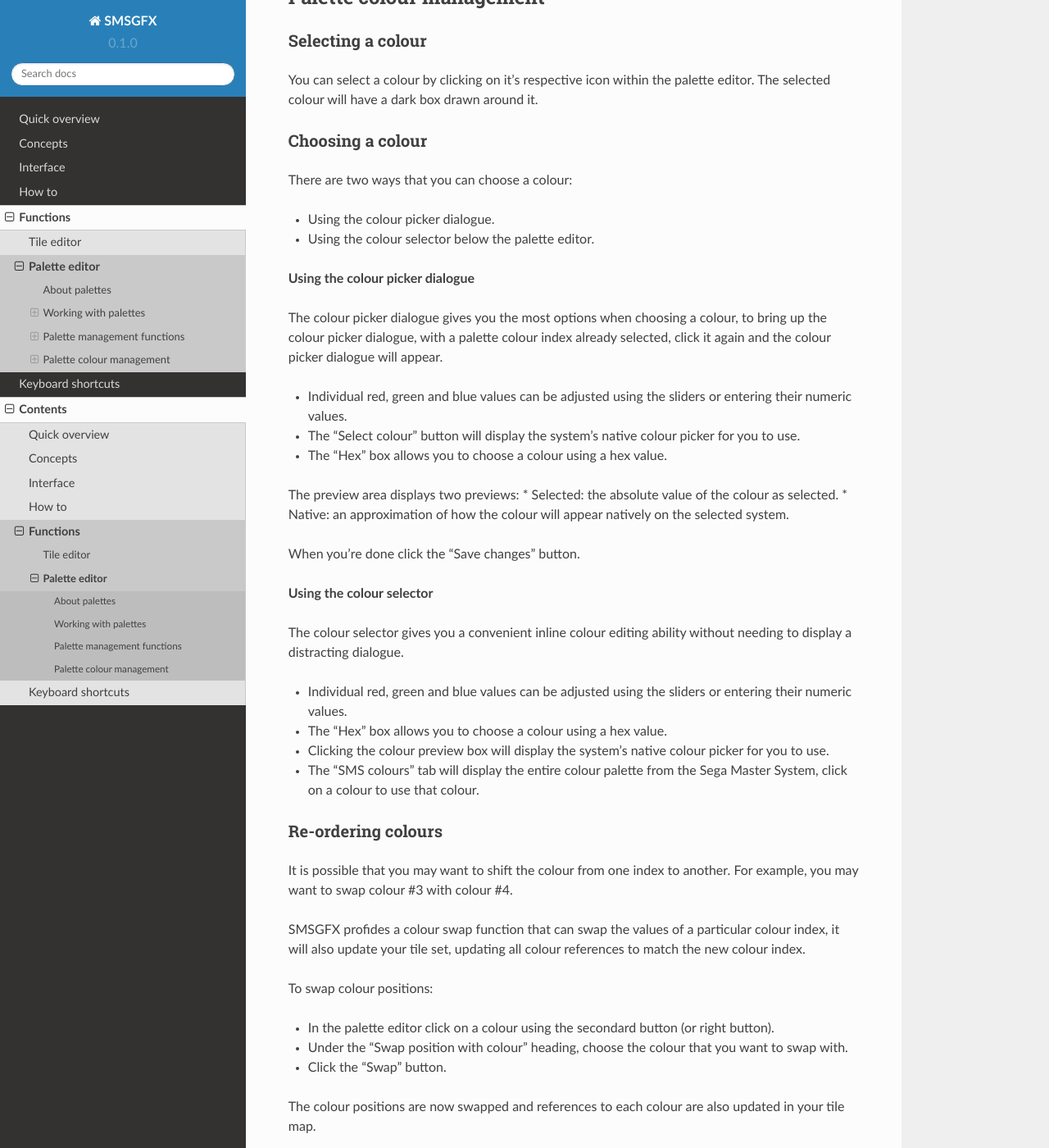
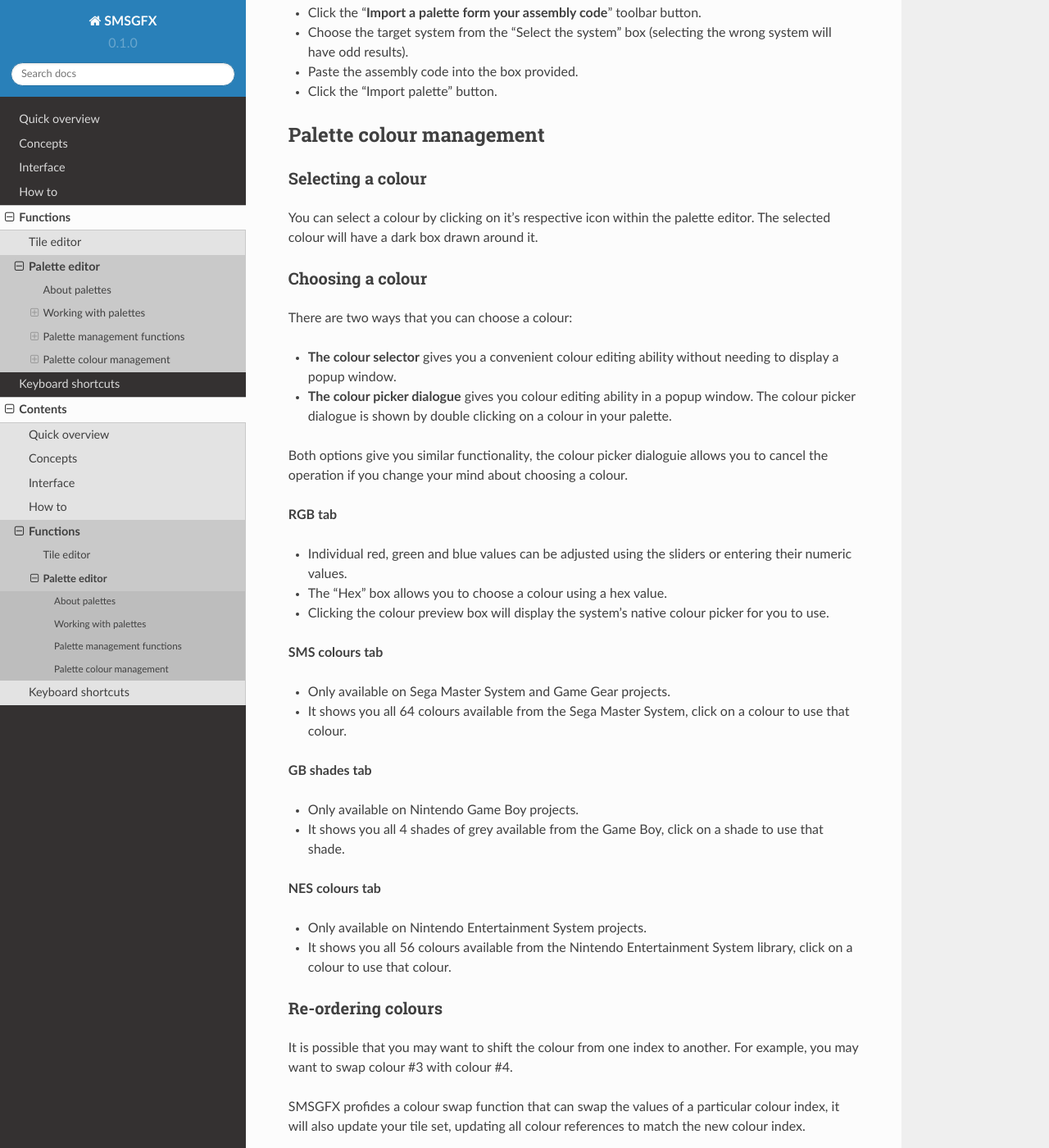
Before and after one commit to NicDoesCode/SMSGFX-docs, a Sphinx documentation site: the page built from docs/source/functions/palette-editor.rst, in a window 1280 px wide and 1400 px high, scrolled down 2881 px. Shown: the whole window at 82% size. Built offline with Sphinx 7.4.7 and the Read the Docs theme 2.0.0, drawn with Linux system fonts in a browser that asks for light colours; some of the changed text lies outside the part shown.

Commit message:
More documentation updates.

```diff
--- a/docs/source/functions/palette-editor.rst
+++ b/docs/source/functions/palette-editor.rst
@@ -3,14 +3,16 @@ Palette editor
 
 About palettes
 --------------
-Palettes are a list of 16 individual colours that may be used to colour the pixels within a tile map.
+Palettes are a list of individual colours that may be used to colour the pixels within a tile.
 
-You define a colour value for each of the 16 colour slots within the palette.
+You define a colour value for each of the allowed colour slots within the palette.
 
 **Palette limitations**
 
 * The Sega Master System gives you a selection or 64 colours in total that you can use (6-bit colour).
 * The Sega Game Gear gives you a selection or 4096 colours in total that you can use (12-bit colour).
+* The Nintendo Entertainment System gives you 56 colours to choose from.
+* The Nintendo Game Boy allows only 4 shades of grey.
 
 
 Working with palettes
@@ -31,11 +33,15 @@ These functions will be expanded on below.
 
 Defining a palette system
 ~~~~~~~~~~~~~~~~~~~~~~~~~
-Because the Sega Master System and Game Gear define their palettes differently you will need to select the system that the palette is designed for.
+Only applies if you're working with a Sega Master System and Game Gear project.
+
+You'll be asked to select the system that the palette is designed for. This is due to the fact that
+the palettes are defined differently in code.
 
 To change the system click on the icon for the desired system in the palette editor.
 
-Changing systems will affect how the palette is exported and also how the colours are displayed in the tile editor.
+Changing systems will affect how the palette is exported and also how the colours are displayed
+in the tile editor.
 
 
 Palette management functions
@@ -45,7 +51,8 @@ Moving between palettes
 ~~~~~~~~~~~~~~~~~~~~~~~
 You can define more than one palette in your project, and at times you would probably want to swap between these different palettes.
 
-To move between palettes click the drop down arror next to the palette's name at the top of the palette editor, and then select the palette that you would like to work with.
+To move between palettes click the drop down arror next to the palette's name at the top of the palette editor, and then select the
+palette that you would like to work with.
 
 Keyboard shortcut: ``Ctrl`` and ``Up`` or ``Down`` arrow.
 
@@ -59,7 +66,10 @@ Keyboard shortcut: ``Ctrl`` + ``Alt`` + ``P``.
 
 Clone a palette
 ~~~~~~~~~~~~~~~
-If you are creating a multi-platform game then you may want to clone a palette. For example, you may create a palette that targets the Master System and then create a Game Gear version.
+You may wish use an existing palette as a template for creating a new palette. This is where the clone palette function is useful.
+
+Another example; if you are creating a Sega Master System and Game Gear project, you wish to create a palette that targets the Master System
+and then clone to create a Game Gear version.
 
 To clone a palette, in the palette editor click the "Clone" button.
 
@@ -70,17 +80,20 @@ If you accidentally remove a palette, the action can be undone by clicking the "
 
 Naming a palette
 ~~~~~~~~~~~~~~~~
-You can assign a friendly name to your palette, this doesn't affect the palette itself, but will cause SMSGFX to automatically generate a code comment with the palette name when you export your project as code.
+You can assign a friendly name to your palette, this doesn't affect the palette itself, but will cause SMSGFX to automatically
+generate a code comment with the palette name when you export your project as code.
 
-To name your palette, in the palette editor, click into the textbox above the palette, and type a new name.
-Changes are automatically saved.
+To name your palette, in the palette editor, with the palette selected, either click onto the name of the palette or the edit
+icon next to the name of the palette, and then type a new name.
+
+Changes are automatically saved when you exit the text box.
 
 Emulate system colours
 ~~~~~~~~~~~~~~~~~~~~~~
 Enabling this function will show your palette colours and render your tile set colours to look similar to how they would look on the target system.
 
-For the Master System this may have a profound impact on how your image looks, however it will give you an accurate preview of the final image.
-For the Game Gear this may not make a large difference to your image because of the expanded colour palette that the Game Gear is capable of rendering.
+If you've defined colours using RGB, then enabling this may have a profound impact on how your image looks, however it is recommended
+as it gives you an accurate indication of the final image.
 
 Import a palette from code
 ~~~~~~~~~~~~~~~~~~~~~~~~~~
@@ -114,31 +127,33 @@ Choosing a colour
 ~~~~~~~~~~~~~~~~~
 There are two ways that you can choose a colour:
 
-* Using the colour picker dialogue.
-* Using the colour selector below the palette editor.
+* **The colour selector** gives you a convenient colour editing ability without needing to display a popup window.
+* **The colour picker dialogue** gives you colour editing ability in a popup window. The colour picker dialogue is
+  shown by double clicking on a colour in your palette.
 
-**Using the colour picker dialogue**
+Both options give you similar functionality, the colour picker dialoguie allows you to cancel the operation if you
+change your mind about choosing a colour.
 
-The colour picker dialogue gives you the most options when choosing a colour, to bring up the colour picker dialogue, with a palette colour index already selected, click it again and the colour picker dialogue will appear.
-
-* Individual red, green and blue values can be adjusted using the sliders or entering their numeric values.
-* The "Select colour" button will display the system's native colour picker for you to use.
-* The "Hex" box allows you to choose a colour using a hex value.
-
-The preview area displays two previews:
-* Selected: the absolute value of the colour as selected.
-* Native: an approximation of how the colour will appear natively on the selected system.
-
-When you're done click the "Save changes" button.
-
-**Using the colour selector**
-
-The colour selector gives you a convenient inline colour editing ability without needing to display a distracting dialogue.
+**RGB tab**
 
 * Individual red, green and blue values can be adjusted using the sliders or entering their numeric values.
 * The "Hex" box allows you to choose a colour using a hex value.
 * Clicking the colour preview box will display the system's native colour picker for you to use.
-* The "SMS colours" tab will display the entire colour palette from the Sega Master System, click on a colour to use that colour.
+
+**SMS colours tab**
+
+* Only available on Sega Master System and Game Gear projects.
+* It shows you all 64 colours available from the Sega Master System, click on a colour to use that colour.
+
+**GB shades tab**
+
+* Only available on Nintendo Game Boy projects.
+* It shows you all 4 shades of grey available from the Game Boy, click on a shade to use that shade.
+
+**NES colours tab**
+
+* Only available on Nintendo Entertainment System projects.
+* It shows you all 56 colours available from the Nintendo Entertainment System library, click on a colour to use that colour.
 
 Re-ordering colours
 ~~~~~~~~~~~~~~~~~~~
```
Also changed, not shown: docs/source/interface.rst (+11 -0 lines), docs/source/assets/images/options-menu.png (added).
